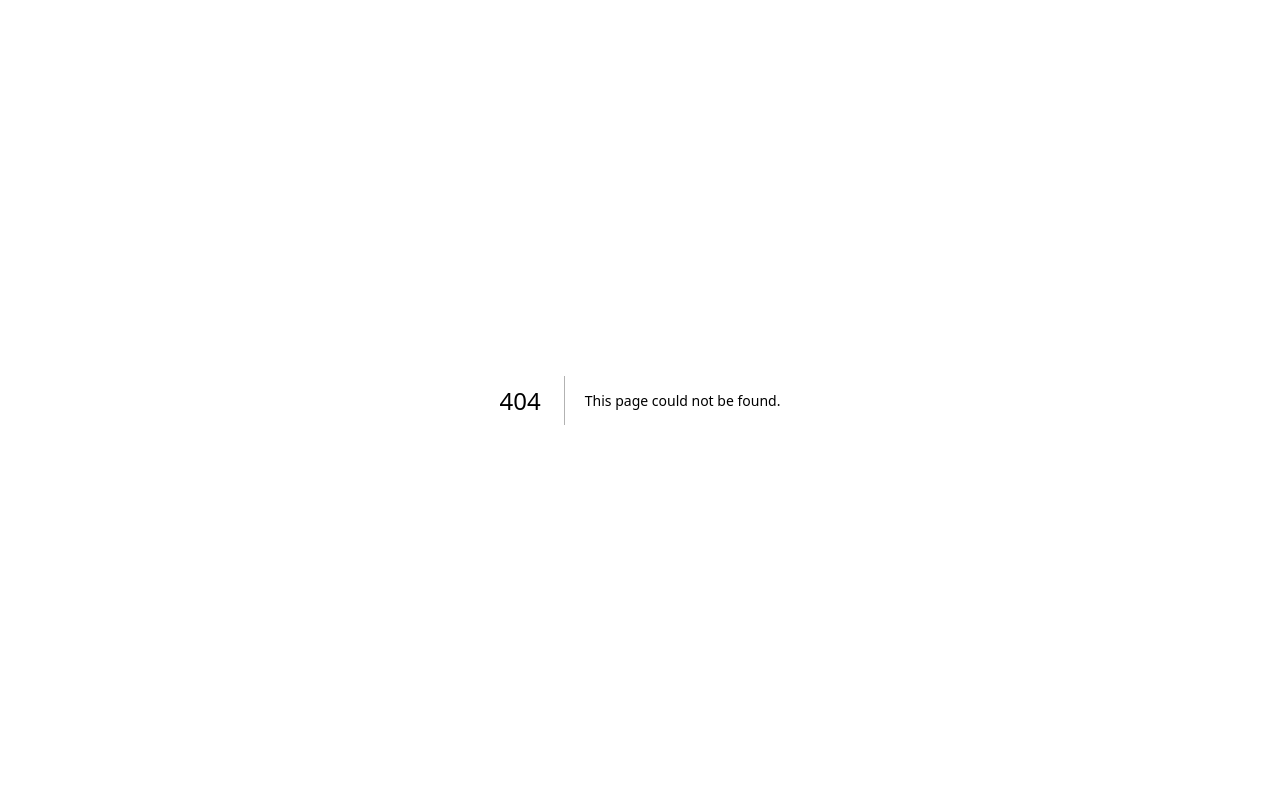
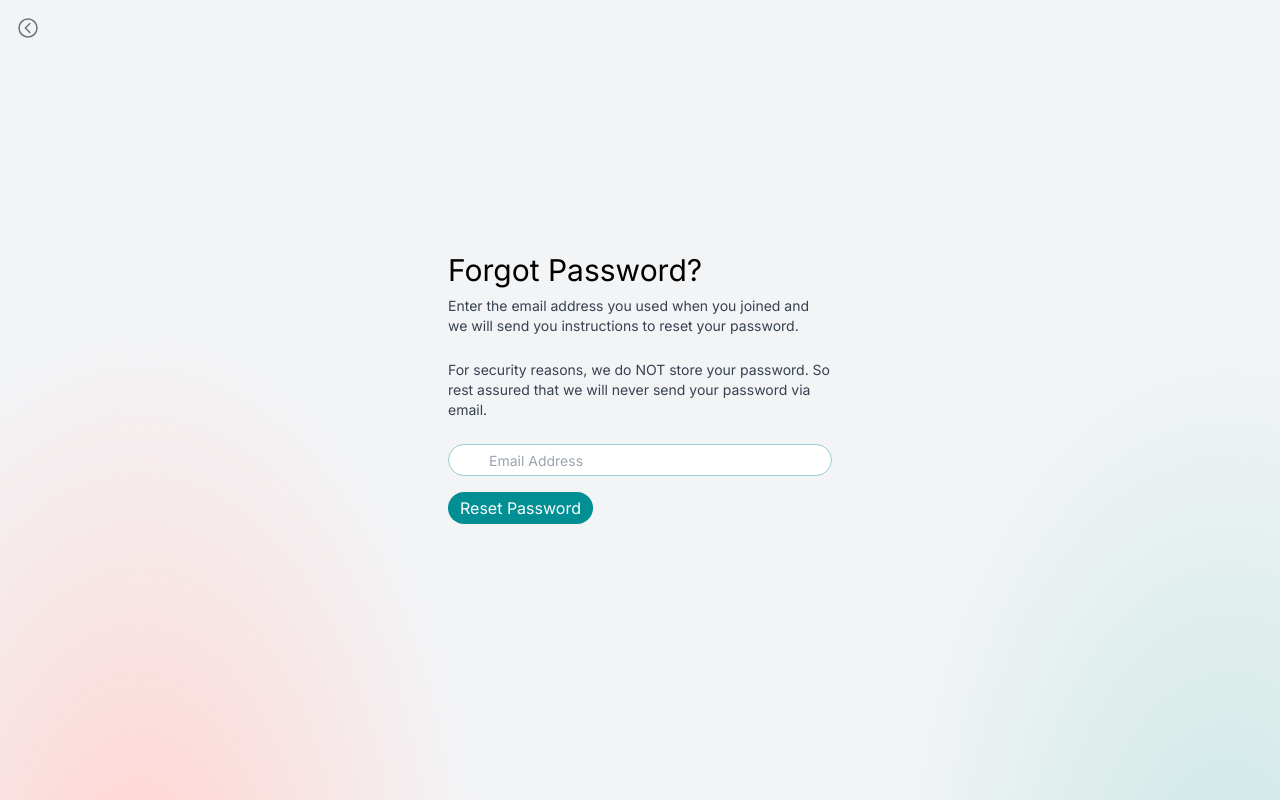
Before and after one commit to joysarkar18/where-is-my-tutor, a Next.js app in the folder find-my-tutor-web/: page /auth/forgotpass in a window 1280 px wide. Before the commit this address had no page. Shown: the top 800 px of the page. Built offline with nearby package versions, Linux system fonts and the light colour scheme.

Commit message:
forgot password page

```diff
--- /dev/null
+++ b/find-my-tutor-web/src/app/auth/forgotpass/page.tsx
@@ -0,0 +1,89 @@
+"use client";
+
+import React, { useState } from "react";
+import Head from "next/head";
+import { IoChevronBackCircleOutline } from "react-icons/io5";
+
+const ForgotPassword = () => {
+  const [email, setEmail] = useState("");
+  const [message, setMessage] = useState("");
+
+  const handleSubmit = async (e) => {
+    e.preventDefault();
+
+    setMessage("Password reset email sent successfully!");
+  };
+
+  const handleGoBack = () => {
+    window.history.back();
+  };
+
+  return (
+    <div>
+      <div className="absolute w-full max-w-[2000px] h-[1700px] flex flex-row justify-between overflow-hidden z-10">
+        <div className=" bg-[radial-gradient(ellipse_at_center,_var(--tw-gradient-stops))] from-[#FED6D4] from-10% to-transparent to-70% rounded-full min-w-[53.4vw] min-h-[53.4vw] h-[1200px] relative top-[331px] right-[203px]" />
+        <div className=" bg-[radial-gradient(ellipse_at_center,_var(--tw-gradient-stops))] from-[#75D0C146] from-10% to-transparent to-70% rounded-full min-w-[53.4vw] min-h-[53.4vw] h-[1200px] relative top-[331px] left-[203px]" />
+      </div>
+
+      <div className="fixed top-0 left-0 p-4">
+        <button
+          onClick={handleGoBack}
+          className="text-gray-500 hover:text-gray-700 focus:outline-none"
+        >
+          <IoChevronBackCircleOutline className="text-2xl" />
+        </button>
+      </div>
+
+      <div className="min-h-screen flex items-center justify-center bg-gray-100">
+        <Head>
+          <title>Forgot Password</title>
+          <meta name="description" content="Forgot Password Page" />
+        </Head>
+
+        <div className="w-96">
+          <h3 className="text-black mb-2 text-3xl">Forgot Password?</h3>
+
+          {message && (
+            <div className="bg-green-100 text-green-800 p-3 mb-6 rounded-md text-center">
+              {message}
+            </div>
+          )}
+
+          <form onSubmit={handleSubmit} className="flex flex-col items-center">
+            <div className="mb-4 w-full flex flex-col items-start">
+              <label htmlFor="email" className="text-gray-700 text-sm mb-2">
+                Enter the email address you used when you joined and we will
+                send you instructions to reset your password.
+              </label>
+              <label
+                htmlFor="email"
+                className="text-gray-700 text-sm mb-2 mt-4 space-y-2"
+              >
+                For security reasons, we do NOT store your password. So rest
+                assured that we will never send your password via email.
+              </label>
+              <input
+                type="email"
+                id="email"
+                name="email"
+                value={email}
+                onChange={(e) => setEmail(e.target.value)}
+                placeholder="Email Address"
+                className="mt-4 space-y-3 rounded-full text-baseColor-600 shadow-sky-100 relative block w-full h-8 px-10 py-1 sm:text-sm border border-baseColor-300 focus:border-baseColor-400 focus:ring-0 focus:outline-none"
+                required
+              />
+              <button
+                type="submit"
+                className="mt-4 space-y-3 bg-baseColor-600 text-white px-3 py-1 rounded-full mb-2 hover:bg-baseColor-700 focus:outline-none focus:bg-baseColor-400 transition duration-300"
+              >
+                Reset Password
+              </button>
+            </div>
+          </form>
+        </div>
+      </div>
+    </div>
+  );
+};
+
+export default ForgotPassword;
```
